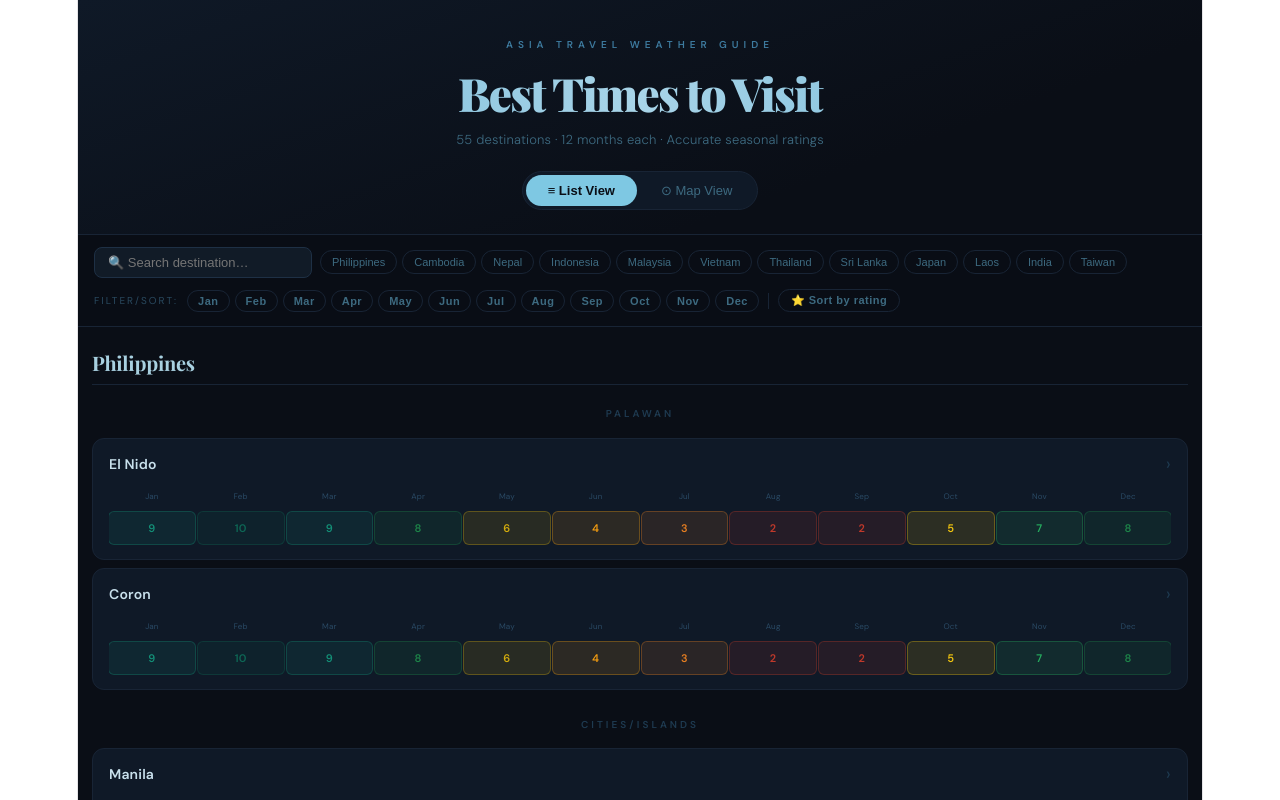
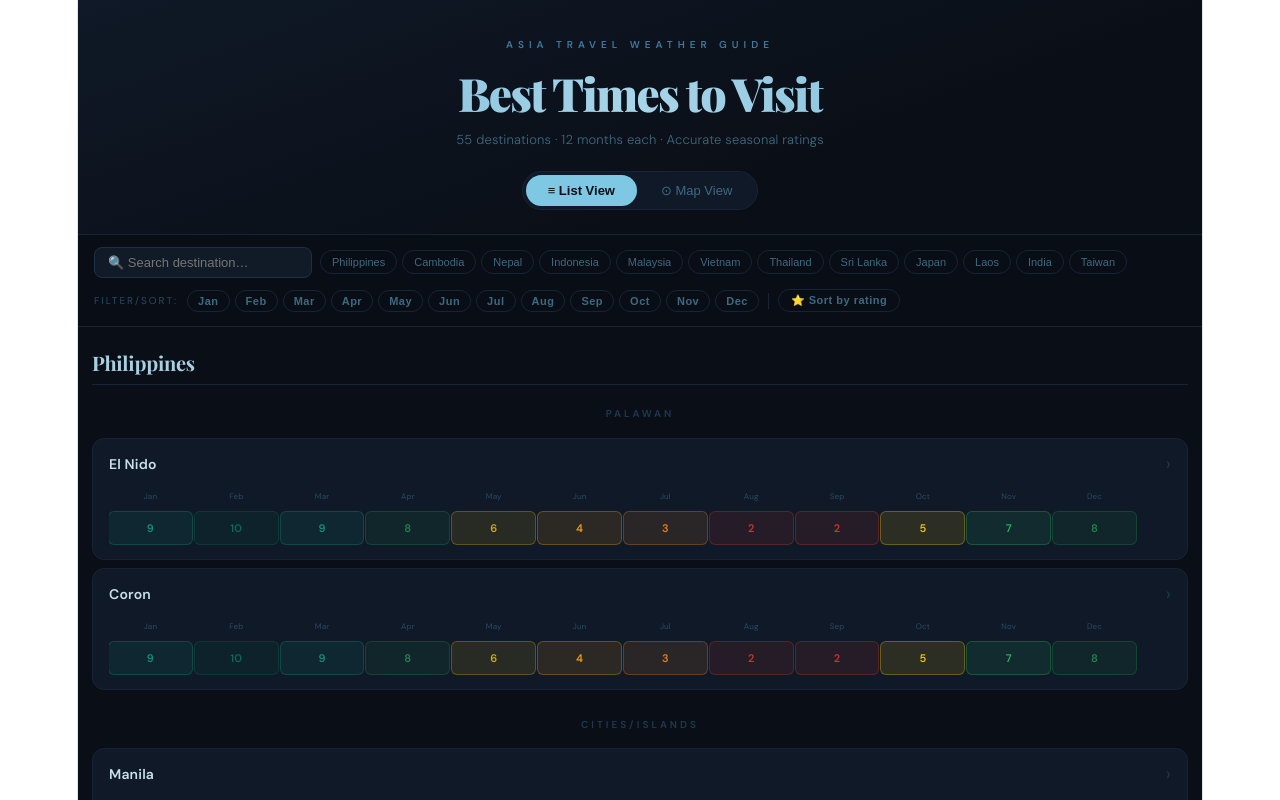
Before and after one commit to guylah/tourism-site, a React (Vite) app: page / in a window 1280 px wide. Shown: the top 800 px of the page. Built offline with nearby package versions, Linux system fonts and the light colour scheme.

Commit message:
fixed pc issues

```diff
--- a/src/App.jsx
+++ b/src/App.jsx
@@ -2267,7 +2267,7 @@ function PlaceList({ places, monthsToShow, expanded, toggle, selectedMonths, sho
                   const r = info.r;
                   const color = RATING_COLORS[r];
                   return (
-                    <div key={m} style={{ display: "flex", flexDirection: "column", alignItems: "center", flex: 1, minWidth: 28 }}>
+                    <div key={m} style={{ display: "flex", flexDirection: "column", alignItems: "center", flex: "0 0 7.8%", minWidth: 28 }}>
                       <div style={{ fontSize: 8, color: "#2a4a65", marginBottom: 2 }}>{MONTH_LABELS[m]}</div>
                       <div style={{ background: color + "20", border: `1px solid ${color}50`, borderRadius: 6, padding: "3px 0", width: "100%", textAlign: "center", fontSize: 11, fontWeight: 800, color }}>{r}</div>
                     </div>
```
